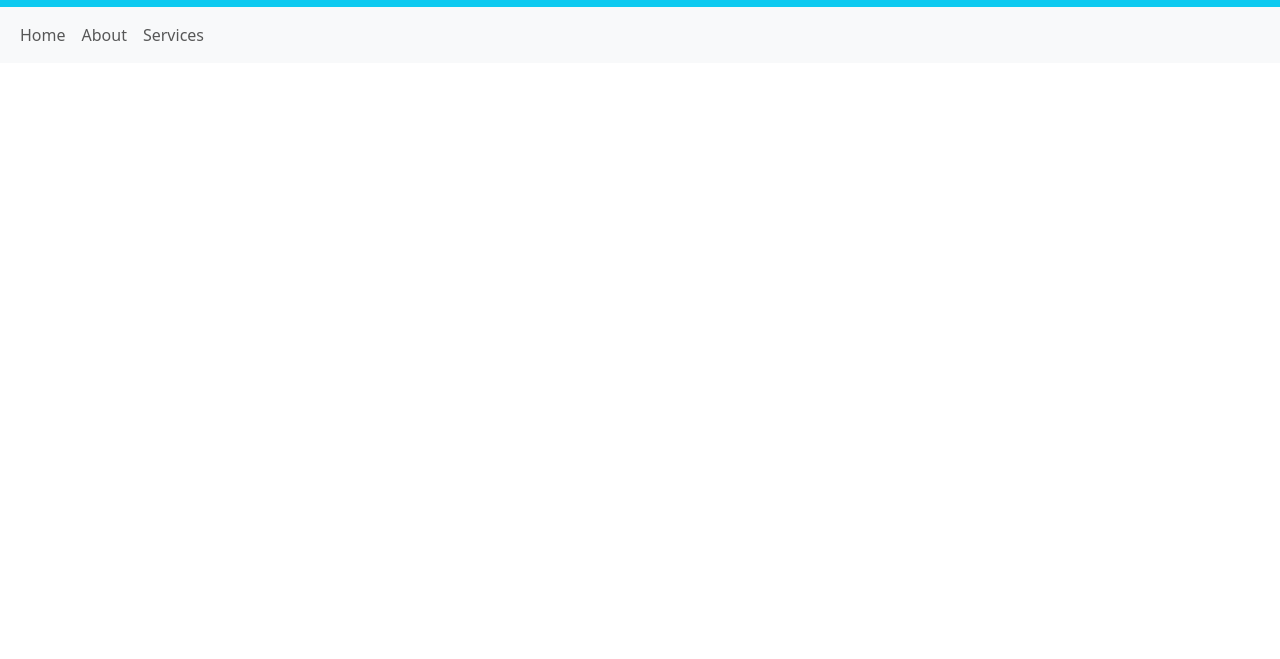
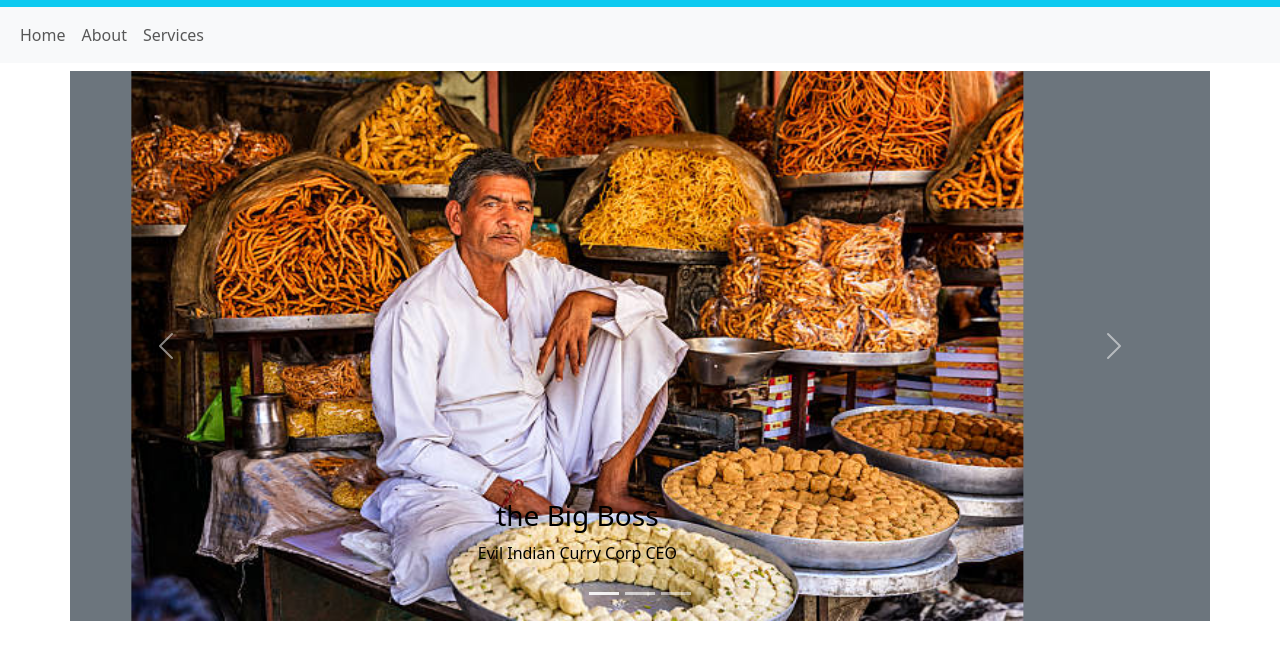
Before and after one commit to rr1111/CurryPage, a plain HTML site: page index.html in a window 1280 px wide. Shown: the part 97-756 px from the top of the page. Drawn offline with nearby package versions, Linux system fonts and the light colour scheme; grey boxes are pictures that could not be loaded.

Commit message:
updated index with image carousel

```diff
--- a/index.html
+++ b/index.html
@@ -2,7 +2,7 @@
 <html lang="de">
 <head>
     <meta charset="UTF-8">
-    <title>Bootstrap Intro</title>
+    <title>Evil Indian Curry Corp</title>
     <!-- Latest compiled and minified CSS -->
     <link href="https://cdn.jsdelivr.net/npm/bootstrap@5.3.3/dist/css/bootstrap.min.css" rel="stylesheet">
 
@@ -35,6 +35,48 @@
     </div>
 </nav>
 
+<div class="container bg-secondary">
+    <h2 class="text-center"></h2>
+    <div id="carousel-demo" class="carousel slide" data-bs-ride="carousel">
+
+        <div class="carousel-indicators">
+            <button type="button" data-bs-target="#carousel-demo" data-bs-slide-to="0" class="active"></button>
+            <button type="button" data-bs-target="#carousel-demo" data-bs-slide-to="1"></button>
+            <button type="button" data-bs-target="#carousel-demo" data-bs-slide-to="2"></button>
+        </div>
+
+        <div class="carousel-inner">
+            <div class="carousel-item active">
+                <img style="height: 550px; max-width:80%" src="curryBoss.jpg" alt="CEO" class="d-block w-100 mx-auto">
+                <div class="carousel-caption text-black">
+                    <h3>the Big Boss</h3>
+                    <p>Evil Indian Curry Corp CEO</p>
+                </div>
+            </div>
+            <div class="carousel-item">
+                <img style="height: 550px; max-width:80%" src="factory.png" alt="factory" class="d-block w-100 mx-auto">
+                <div class="carousel-caption text-white">
+                    <h3>Our factory</h3>
+                    <p>This is definitely our Factory, we aren't based in a random sweatshop!</p>
+                </div>
+            </div>
+            <div class="carousel-item">
+                <img style="height: 550px; max-width:80%" src="employees.png" alt="employees" class="d-block w-100 mx-auto">
+                <div class="carousel-caption text-black">
+                    <h3>Our employees</h3>
+                    <p>They definitely get paid minimum wage!</p>
+                </div>
+            </div>
+        </div>
+
+        <button class="carousel-control-prev" type="button" data-bs-target="#carousel-demo" data-bs-slide="prev">
+            <span class="carousel-control-prev-icon"></span>
+        </button>
+        <button class="carousel-control-next" type="button" data-bs-target="#carousel-demo" data-bs-slide="next">
+            <span class="carousel-control-next-icon"></span>
+        </button>
+    </div>
+</div>
 
 
 
```
Also changed, not shown: curryBoss.jpg (added), 2 other files.
